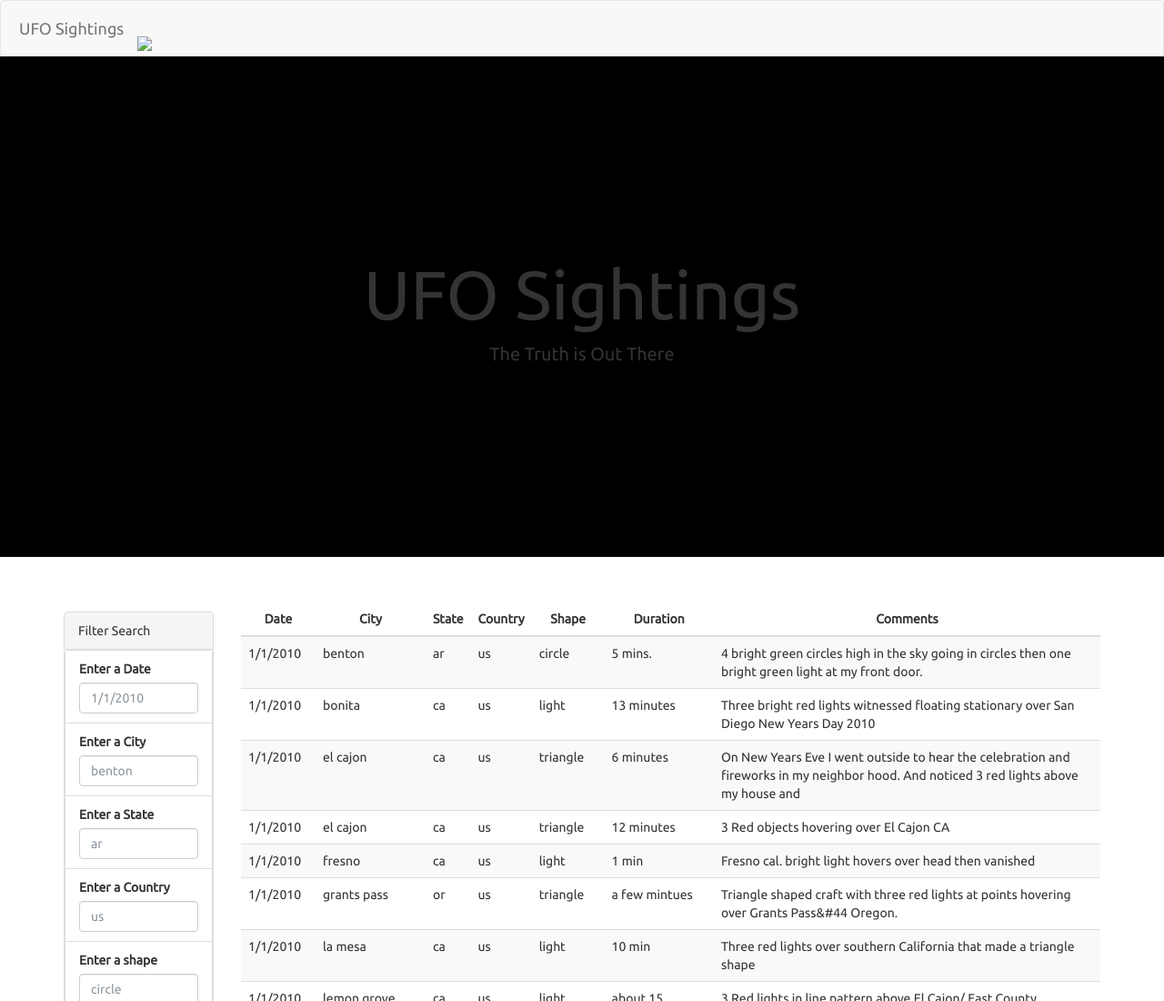
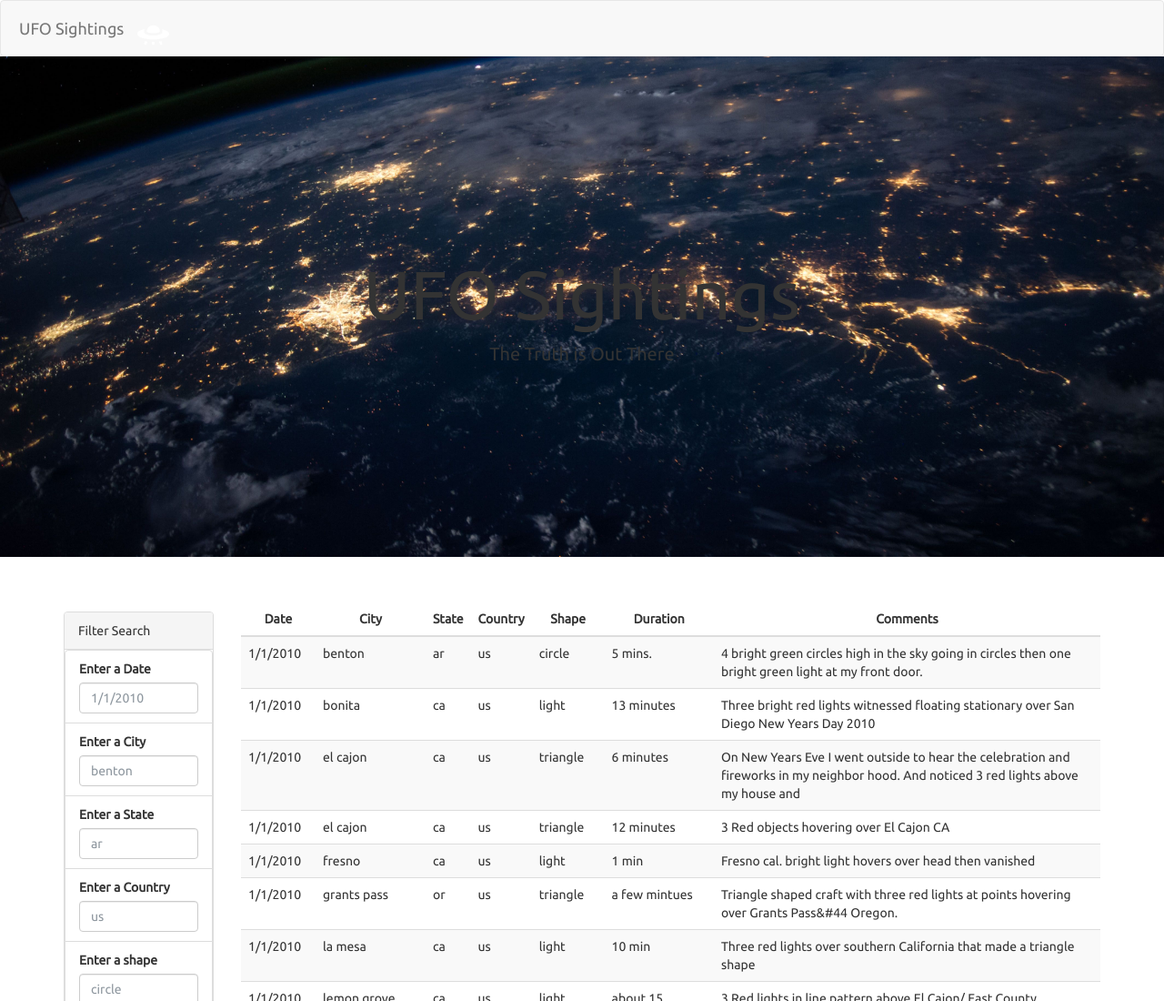
Before and after one commit to georgiafbi/javascript-challenge, a plain HTML site: page index.html in a window 1280 px wide. Shown: the top 1100 px of the page at 91% size. Drawn offline with nearby package versions, Linux system fonts and the light colour scheme; files that its build step writes are made by us from their sources.

Commit message:
re-did the relative paths for the nav bar background

```diff
--- a/index.html
+++ b/index.html
@@ -7,7 +7,7 @@
     <meta name="viewport" content="width=device-width, initial-scale=1">
     <link rel="stylesheet" href="https://maxcdn.bootstrapcdn.com/bootswatch/3.3.7/superhero/bootstrap.min.css">
     <link href="https://fonts.googleapis.com/css?family=Ubuntu" rel="stylesheet">
-    <link rel="stylesheet" href="static/css/style.css">
+    <link rel="stylesheet" href="UFO-level-2\static\css\style.css">
 </head>
 
 <body>
@@ -16,7 +16,7 @@
             <div class="container-fluid">
                 <div class="navbar-header">
                     <a class="navbar-brand" href="index.html">UFO Sightings
-                        <img class="nav-ufo" src="static/images/ufo.svg">
+                        <img class="nav-ufo" src="UFO-level-2\static\images\ufo.svg">
                     </a>
                 </div>
             </div>
```
